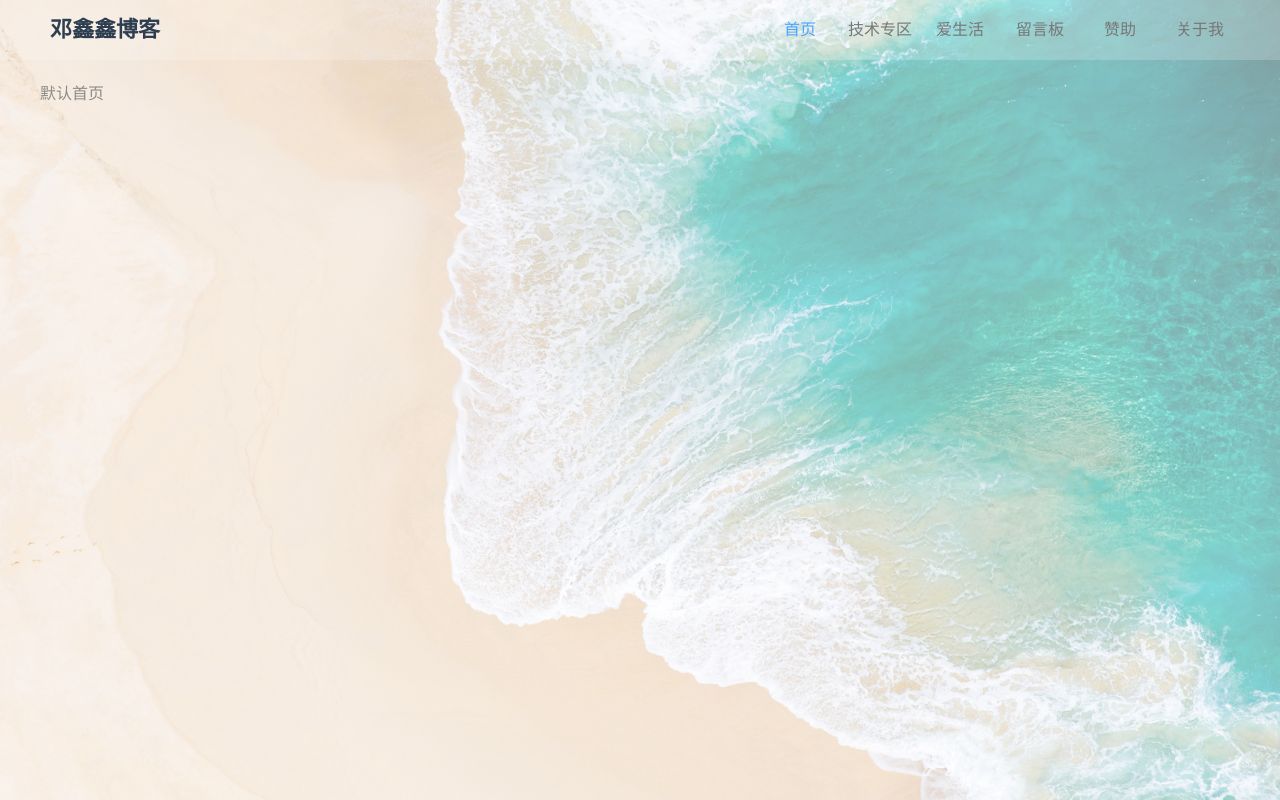
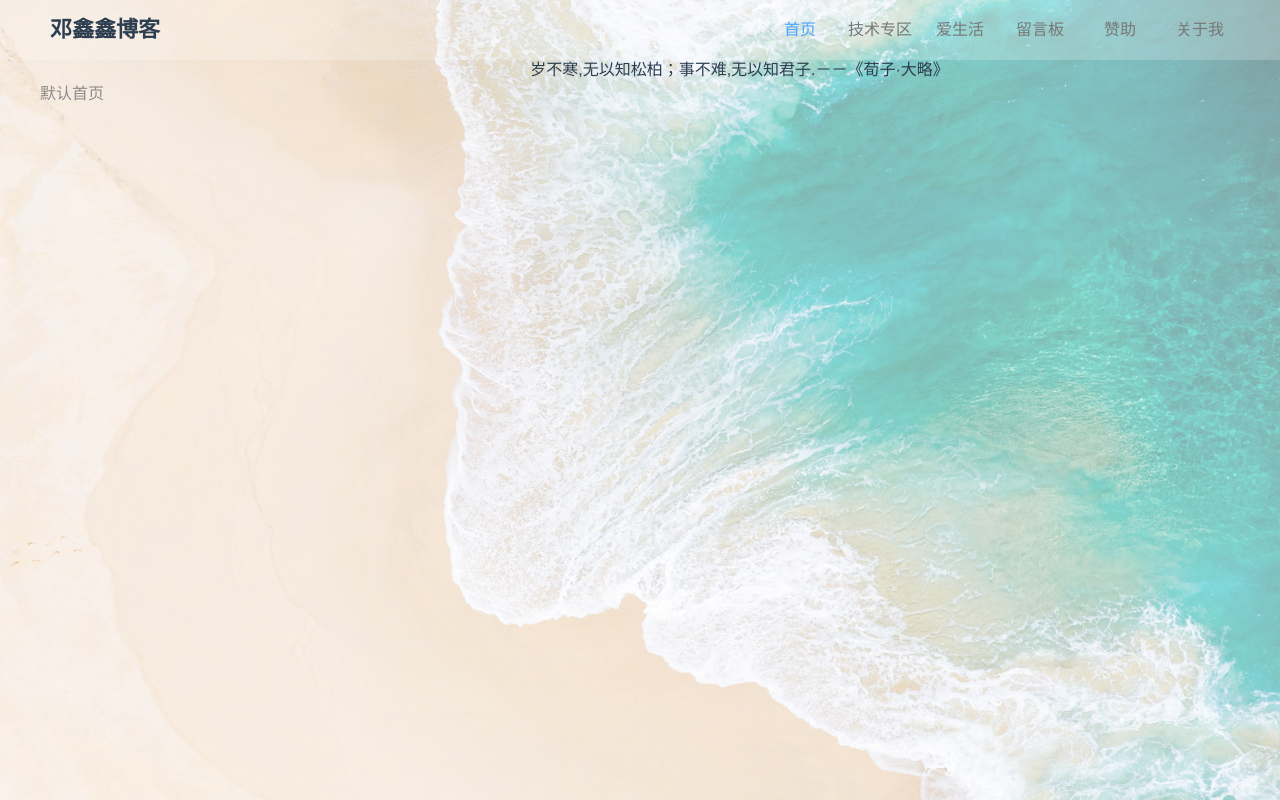
Before and after one commit to dxx01/myboke, a Vue app: page / in a window 1280 px wide. Built offline with nearby package versions, Linux system fonts and the light colour scheme; the HTML template or start-up script is replaced by a standard one.

Commit message:
更新8.9

```diff
--- /dev/null
+++ b/src/components/notification.vue
@@ -0,0 +1,67 @@
+<template>
+  <div id="notification">
+    <div class="moveBox">
+      <div class="move">
+        <span>岁不寒,无以知松柏；事不难,无以知君子.－－《荀子·大略》</span>
+      </div>
+    </div>
+  </div>
+</template>
+
+<script>
+export default {
+  name: "notification",
+  props: [""],
+  data() {
+    return {};
+  },
+
+  components: {},
+
+  computed: {},
+
+  beforeMount() {},
+
+  mounted() {},
+
+  methods: {},
+
+  watch: {}
+};
+</script>
+<style lang="scss" scoped>
+#notification {
+  position: absolute;
+  width: 100%;
+  height: 20px;
+  top: 60px;
+  line-height: 20px;
+  .moveBox {
+    max-width: 1200px;
+    margin: 0 auto;
+    overflow: hidden;
+    .move {
+      position: relative;
+      top: 0;
+      left: 0;
+      animation: moveText 20s infinite;
+      white-space: nowrap;
+      .span {
+        font-family: "Trebuchet MS", Arial, Helvetica, sans-serif;
+        font-size: 13px;
+        vertical-align: middle;
+        font-weight: normal;
+        color: #999999;
+      }
+    }
+    @keyframes moveText {
+      from {
+        left: 0;
+      }
+      to {
+        left: 100%;
+      }
+    }
+  }
+}
+</style>
--- a/src/views/header/index.vue
+++ b/src/views/header/index.vue
@@ -210,11 +210,11 @@ export default {
 #headerMode {
   width: 100%;
   height: 60px;
-  position: fixed;
+  position: absolute;
   top: 0;
   z-index: 9999;
   background-color: rgba(255, 255, 255, 0.2);
-  margin-bottom: 20px;
+  //margin-bottom: 20px;
   //box-shadow: 0px 5px 20px 0px rgba(17, 58, 93, 0.1);
   .nav {
     margin: 0 auto;
@@ -297,7 +297,7 @@ export default {
       position: absolute;
       top: 60px;
       width: 100%;
-      z-index: 2;
+      z-index: 99;
       background-color: rgba(44, 62, 80, 0.2);
       ul,
       li {
--- a/src/views/home.vue
+++ b/src/views/home.vue
@@ -7,19 +7,25 @@
       "
     ></div>
     <Header />
+    <Notification />
     <Container />
   </div>
 </template>
 
 <script>
+// 头部部分
 import Header from "@/views/header/index.vue";
+// 中间部分
 import Container from "@/views/container/index.vue";
+// 通知/公告
+import Notification from "@/components/notification.vue";
 
 export default {
   name: "home",
   components: {
     Header,
-    Container
+    Container,
+    Notification
   },
   data() {
     return {
```
